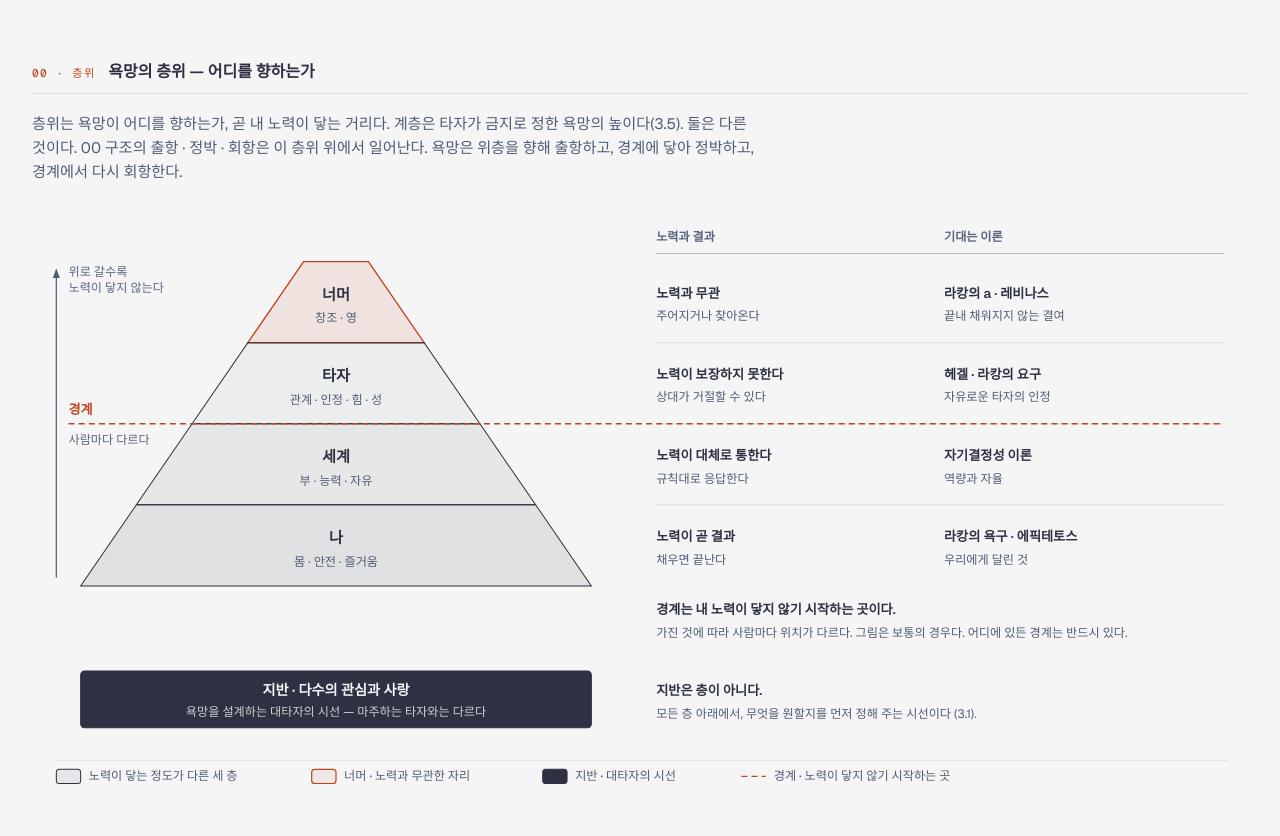
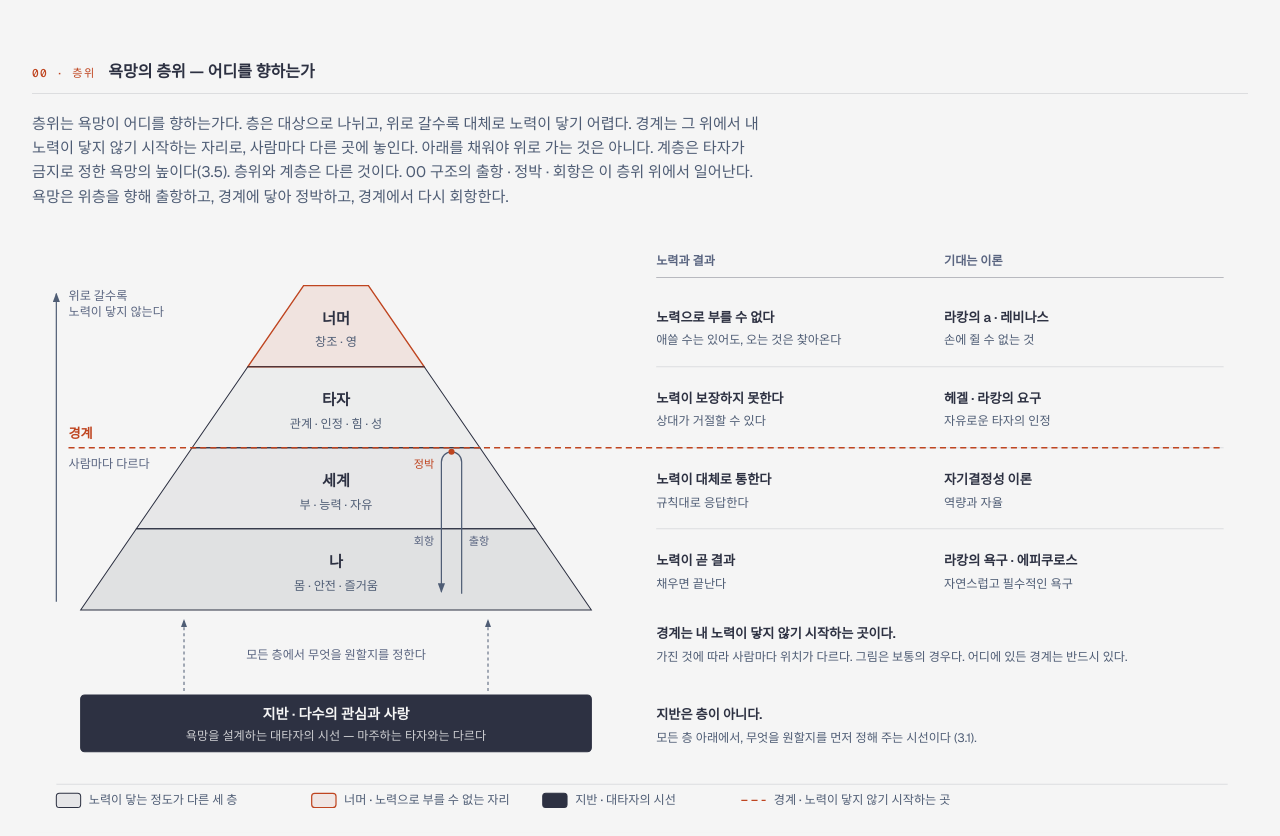
Before and after one commit to ywookim0428-svg/nongo, a plain HTML site: page nongo.html in a window 1280 px wide. Shown: the part 905-1741 px from the top of the page. Drawn offline with nearby package versions, Linux system fonts and the light colour scheme.

Commit message:
층위 다이어그램 수정: 층 정의 정리, 에피쿠로스로 교체, 출항·정박·회항과 지반 작용 표시
Co-Authored-By: Claude Fable 5.2 <noreply@anthropic.com>
Claude-Session: https://claude.ai/code/session_018TNkatuct3x82Bqy2r6uGN

```diff
--- a/nongo.html
+++ b/nongo.html
@@ -140,11 +140,11 @@ svg { width: 100%; min-width: 960px; display: block; }
 
   <section class="part" id="layers">
     <p class="part-label"><span>00 · 층위</span>욕망의 층위 — 어디를 향하는가</p>
-    <p class="lede">층위는 욕망이 어디를 향하는가, 곧 내 노력이 닿는 거리다. 계층은 타자가 금지로 정한 욕망의 높이다(3.5). 둘은 다른 것이다. 00 구조의 출항 · 정박 · 회항은 이 층위 위에서 일어난다. 욕망은 위층을 향해 출항하고, 경계에 닿아 정박하고, 경계에서 다시 회항한다.</p>
+    <p class="lede">층위는 욕망이 어디를 향하는가다. 층은 대상으로 나뉘고, 위로 갈수록 대체로 노력이 닿기 어렵다. 경계는 그 위에서 내 노력이 닿지 않기 시작하는 자리로, 사람마다 다른 곳에 놓인다. 아래를 채워야 위로 가는 것은 아니다. 계층은 타자가 금지로 정한 욕망의 높이다(3.5). 층위와 계층은 다른 것이다. 00 구조의 출항 · 정박 · 회항은 이 층위 위에서 일어난다. 욕망은 위층을 향해 출항하고, 경계에 닿아 정박하고, 경계에서 다시 회항한다.</p>
     <div class="diagram-container">
 <svg viewBox="0 0 1200 588" xmlns="http://www.w3.org/2000/svg" role="img" aria-labelledby="desire-layers-title desire-layers-desc">
 <title id="desire-layers-title">욕망의 층위 — 나, 세계, 타자, 너머</title>
-<desc id="desire-layers-desc">욕망은 나, 세계, 타자, 너머의 네 층으로 향하며, 위로 갈수록 노력이 결과를 보장하지 못한다. 노력이 닿지 않기 시작하는 경계는 사람마다 다르다. 그 아래에는 층이 아닌 지반, 곧 다수의 관심과 사랑이라는 대타자의 시선이 놓여 있다.</desc>
+<desc id="desire-layers-desc">욕망은 나, 세계, 타자, 너머의 네 층으로 향하며, 위로 갈수록 노력이 결과를 보장하지 못한다. 욕망은 위층을 향해 출항해 경계에서 정박하고 회항한다. 노력이 닿지 않기 시작하는 경계는 사람마다 다르다. 그 아래에는 층이 아닌 지반, 곧 다수의 관심과 사랑이라는 대타자의 시선이 놓여 있으며, 모든 층에서 무엇을 원할지를 정한다.</desc>
 <defs><marker id="desire-layers-arrow" markerWidth="8" markerHeight="6" refX="7" refY="3" orient="auto"><polygon points="0 0, 8 3, 0 6" fill="#4f5d75"/></marker></defs>
 <rect width="100%" height="100%" fill="#f5f5f5"/>
 <text x="616" y="28" font-family="'Geist', 'Noto Sans KR', 'Apple SD Gothic Neo', 'Malgun Gothic', sans-serif" font-size="12" font-weight="600" fill="#5a6580">노력과 결과</text>
@@ -156,10 +156,10 @@ svg { width: 100%; min-width: 960px; display: block; }
 <polygon points="268,48 332,48 387,128 213,128" fill="rgba(191,69,32,0.10)" stroke="#bf4520" stroke-width="1.4"/>
 <text x="300" y="86" text-anchor="middle" font-family="'Geist', 'Noto Sans KR', 'Apple SD Gothic Neo', 'Malgun Gothic', sans-serif" font-size="15" font-weight="600" fill="#2d3142">너머</text>
 <text x="300" y="108" text-anchor="middle" font-family="'Geist', 'Noto Sans KR', 'Apple SD Gothic Neo', 'Malgun Gothic', sans-serif" font-size="12" fill="#4f5d75">창조 · 영</text>
-<text x="616" y="84" font-family="'Geist', 'Noto Sans KR', 'Apple SD Gothic Neo', 'Malgun Gothic', sans-serif" font-size="13" font-weight="600" fill="#2d3142">노력과 무관</text>
-<text x="616" y="106" font-family="'Geist', 'Noto Sans KR', 'Apple SD Gothic Neo', 'Malgun Gothic', sans-serif" font-size="12" fill="#4f5d75">주어지거나 찾아온다</text>
+<text x="616" y="84" font-family="'Geist', 'Noto Sans KR', 'Apple SD Gothic Neo', 'Malgun Gothic', sans-serif" font-size="13" font-weight="600" fill="#2d3142">노력으로 부를 수 없다</text>
+<text x="616" y="106" font-family="'Geist', 'Noto Sans KR', 'Apple SD Gothic Neo', 'Malgun Gothic', sans-serif" font-size="12" fill="#4f5d75">애쓸 수는 있어도, 오는 것은 찾아온다</text>
 <text x="900" y="84" font-family="'Geist', 'Noto Sans KR', 'Apple SD Gothic Neo', 'Malgun Gothic', sans-serif" font-size="13" font-weight="600" fill="#2d3142">라캉의 a · 레비나스</text>
-<text x="900" y="106" font-family="'Geist', 'Noto Sans KR', 'Apple SD Gothic Neo', 'Malgun Gothic', sans-serif" font-size="12" fill="#4f5d75">끝내 채워지지 않는 결여</text>
+<text x="900" y="106" font-family="'Geist', 'Noto Sans KR', 'Apple SD Gothic Neo', 'Malgun Gothic', sans-serif" font-size="12" fill="#4f5d75">손에 쥘 수 없는 것</text>
 <polygon points="213,128 387,128 442,208 158,208" fill="rgba(45,49,66,0.04)" stroke="#2d3142" stroke-width="1"/>
 <text x="300" y="166" text-anchor="middle" font-family="'Geist', 'Noto Sans KR', 'Apple SD Gothic Neo', 'Malgun Gothic', sans-serif" font-size="15" font-weight="600" fill="#2d3142">타자</text>
 <text x="300" y="188" text-anchor="middle" font-family="'Geist', 'Noto Sans KR', 'Apple SD Gothic Neo', 'Malgun Gothic', sans-serif" font-size="12" fill="#4f5d75">관계 · 인정 · 힘 · 성</text>
@@ -179,8 +179,8 @@ svg { width: 100%; min-width: 960px; display: block; }
 <text x="300" y="348" text-anchor="middle" font-family="'Geist', 'Noto Sans KR', 'Apple SD Gothic Neo', 'Malgun Gothic', sans-serif" font-size="12" fill="#4f5d75">몸 · 안전 · 즐거움</text>
 <text x="616" y="324" font-family="'Geist', 'Noto Sans KR', 'Apple SD Gothic Neo', 'Malgun Gothic', sans-serif" font-size="13" font-weight="600" fill="#2d3142">노력이 곧 결과</text>
 <text x="616" y="346" font-family="'Geist', 'Noto Sans KR', 'Apple SD Gothic Neo', 'Malgun Gothic', sans-serif" font-size="12" fill="#4f5d75">채우면 끝난다</text>
-<text x="900" y="324" font-family="'Geist', 'Noto Sans KR', 'Apple SD Gothic Neo', 'Malgun Gothic', sans-serif" font-size="13" font-weight="600" fill="#2d3142">라캉의 욕구 · 에픽테토스</text>
-<text x="900" y="346" font-family="'Geist', 'Noto Sans KR', 'Apple SD Gothic Neo', 'Malgun Gothic', sans-serif" font-size="12" fill="#4f5d75">우리에게 달린 것</text>
+<text x="900" y="324" font-family="'Geist', 'Noto Sans KR', 'Apple SD Gothic Neo', 'Malgun Gothic', sans-serif" font-size="13" font-weight="600" fill="#2d3142">라캉의 욕구 · 에피쿠로스</text>
+<text x="900" y="346" font-family="'Geist', 'Noto Sans KR', 'Apple SD Gothic Neo', 'Malgun Gothic', sans-serif" font-size="12" fill="#4f5d75">자연스럽고 필수적인 욕구</text>
 <line x1="24" y1="360" x2="24" y2="56" stroke="#4f5d75" stroke-width="1.2" marker-end="url(#desire-layers-arrow)"/>
 <text x="36" y="62" font-family="'Geist', 'Noto Sans KR', 'Apple SD Gothic Neo', 'Malgun Gothic', sans-serif" font-size="12" fill="#5a6580">위로 갈수록</text>
 <text x="36" y="78" font-family="'Geist', 'Noto Sans KR', 'Apple SD Gothic Neo', 'Malgun Gothic', sans-serif" font-size="12" fill="#5a6580">노력이 닿지 않는다</text>
@@ -189,6 +189,14 @@ svg { width: 100%; min-width: 960px; display: block; }
 <text x="36" y="228" font-family="'Geist', 'Noto Sans KR', 'Apple SD Gothic Neo', 'Malgun Gothic', sans-serif" font-size="12" fill="#5a6580">사람마다 다르다</text>
 <text x="616" y="396" font-family="'Geist', 'Noto Sans KR', 'Apple SD Gothic Neo', 'Malgun Gothic', sans-serif" font-size="13" font-weight="600" fill="#2d3142">경계는 내 노력이 닿지 않기 시작하는 곳이다.</text>
 <text x="616" y="418" font-family="'Geist', 'Noto Sans KR', 'Apple SD Gothic Neo', 'Malgun Gothic', sans-serif" font-size="12" fill="#4f5d75">가진 것에 따라 사람마다 위치가 다르다. 그림은 보통의 경우다. 어디에 있든 경계는 반드시 있다.</text>
+<path d="M424,352 L424,222 A10,10 0 0 0 404,222 L404,350" fill="none" stroke="#4f5d75" stroke-width="1.2" marker-end="url(#desire-layers-arrow)"/>
+<circle cx="414" cy="212" r="3" fill="#bf4520"/>
+<text x="431" y="304" font-family="'Geist', 'Noto Sans KR', 'Apple SD Gothic Neo', 'Malgun Gothic', sans-serif" font-size="11" fill="#5a6580">출항</text>
+<text x="397" y="228" text-anchor="end" font-family="'Geist', 'Noto Sans KR', 'Apple SD Gothic Neo', 'Malgun Gothic', sans-serif" font-size="11" fill="#bf4520">정박</text>
+<text x="397" y="304" text-anchor="end" font-family="'Geist', 'Noto Sans KR', 'Apple SD Gothic Neo', 'Malgun Gothic', sans-serif" font-size="11" fill="#5a6580">회항</text>
+<line x1="150" y1="448" x2="150" y2="378" stroke="#4f5d75" stroke-width="1" stroke-dasharray="3,3" marker-end="url(#desire-layers-arrow)"/>
+<line x1="450" y1="448" x2="450" y2="378" stroke="#4f5d75" stroke-width="1" stroke-dasharray="3,3" marker-end="url(#desire-layers-arrow)"/>
+<text x="300" y="416" text-anchor="middle" font-family="'Geist', 'Noto Sans KR', 'Apple SD Gothic Neo', 'Malgun Gothic', sans-serif" font-size="12" fill="#5a6580">모든 층에서 무엇을 원할지를 정한다</text>
 <rect x="48" y="452" width="504" height="56" rx="4" fill="#2d3142" stroke="#2d3142" stroke-width="1"/>
 <text x="300" y="476" text-anchor="middle" font-family="'Geist', 'Noto Sans KR', 'Apple SD Gothic Neo', 'Malgun Gothic', sans-serif" font-size="14" font-weight="600" fill="#f5f5f5">지반 · 다수의 관심과 사랑</text>
 <text x="300" y="496" text-anchor="middle" font-family="'Geist', 'Noto Sans KR', 'Apple SD Gothic Neo', 'Malgun Gothic', sans-serif" font-size="12" fill="rgba(245,245,245,0.80)">욕망을 설계하는 대타자의 시선 — 마주하는 타자와는 다르다</text>
@@ -198,7 +206,7 @@ svg { width: 100%; min-width: 960px; display: block; }
 <rect x="24" y="549" width="24" height="14" rx="3" fill="rgba(45,49,66,0.07)" stroke="#2d3142" stroke-width="1"/>
 <text x="56" y="560" font-family="'Geist', 'Noto Sans KR', 'Apple SD Gothic Neo', 'Malgun Gothic', sans-serif" font-size="12" font-weight="500" fill="#4f5d75">노력이 닿는 정도가 다른 세 층</text>
 <rect x="276" y="549" width="24" height="14" rx="3" fill="rgba(191,69,32,0.08)" stroke="#bf4520" stroke-width="1.2"/>
-<text x="308" y="560" font-family="'Geist', 'Noto Sans KR', 'Apple SD Gothic Neo', 'Malgun Gothic', sans-serif" font-size="12" font-weight="500" fill="#4f5d75">너머 · 노력과 무관한 자리</text>
+<text x="308" y="560" font-family="'Geist', 'Noto Sans KR', 'Apple SD Gothic Neo', 'Malgun Gothic', sans-serif" font-size="12" font-weight="500" fill="#4f5d75">너머 · 노력으로 부를 수 없는 자리</text>
 <rect x="504" y="549" width="24" height="14" rx="3" fill="#2d3142" stroke="#2d3142" stroke-width="1"/>
 <text x="536" y="560" font-family="'Geist', 'Noto Sans KR', 'Apple SD Gothic Neo', 'Malgun Gothic', sans-serif" font-size="12" font-weight="500" fill="#4f5d75">지반 · 대타자의 시선</text>
 <line x1="700" y1="556" x2="724" y2="556" stroke="#bf4520" stroke-width="1.4" stroke-dasharray="6,4"/>
@@ -359,7 +367,7 @@ svg { width: 100%; min-width: 960px; display: block; }
 
   <section class="part" id="collapse">
     <p class="part-label"><span>04 · 붕괴</span>거리의 붕괴 — AI가 닿는 곳과 닿지 못하는 곳</p>
-    <p class="lede">층위 자체는 그대로다. 타자는 여전히 거절할 수 있고, 너머는 여전히 노력과 무관하다. 바뀌는 것은 거리다. AI가 층위를 건너뛰어 바로 닿으면서, 차례로 지나와야 닿던 곳들 사이의 거리가 사라진 것처럼 느껴지고, 금지가 만들던 계층도 평평해진다(4.41–4.43). 그러나 닿는 것은 내가 아니라 AI다. AI가 대신 닿을수록 내가 직접 출항할 자리는 사라진다 — 06에서 세계가 막혔다고 말하는 이유다.</p>
+    <p class="lede">층위 자체는 그대로다. 타자는 여전히 거절할 수 있고, 너머는 여전히 노력으로 부를 수 없다. 바뀌는 것은 거리다. AI가 층위를 건너뛰어 바로 닿으면서, 차례로 지나와야 닿던 곳들 사이의 거리가 사라진 것처럼 느껴지고, 금지가 만들던 계층도 평평해진다(4.41–4.43). 그러나 닿는 것은 내가 아니라 AI다. AI가 대신 닿을수록 내가 직접 출항할 자리는 사라진다 — 06에서 세계가 막혔다고 말하는 이유다.</p>
     <div class="diagram-container">
 <svg viewBox="0 0 1200 640" xmlns="http://www.w3.org/2000/svg" role="img" aria-labelledby="layers-collapse-title layers-collapse-desc">
 <title id="layers-collapse-title">거리의 붕괴 — AI가 닿는 곳과 닿지 못하는 곳</title>
```
